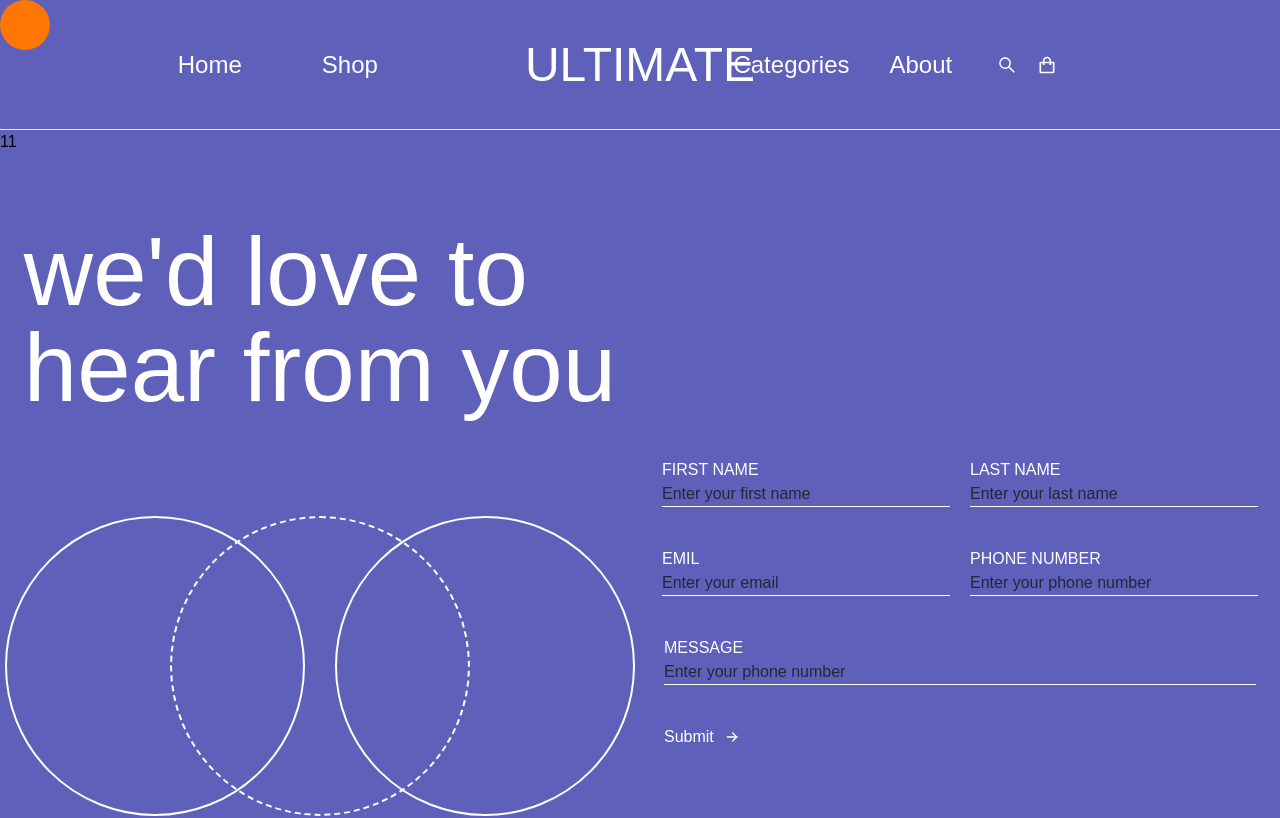
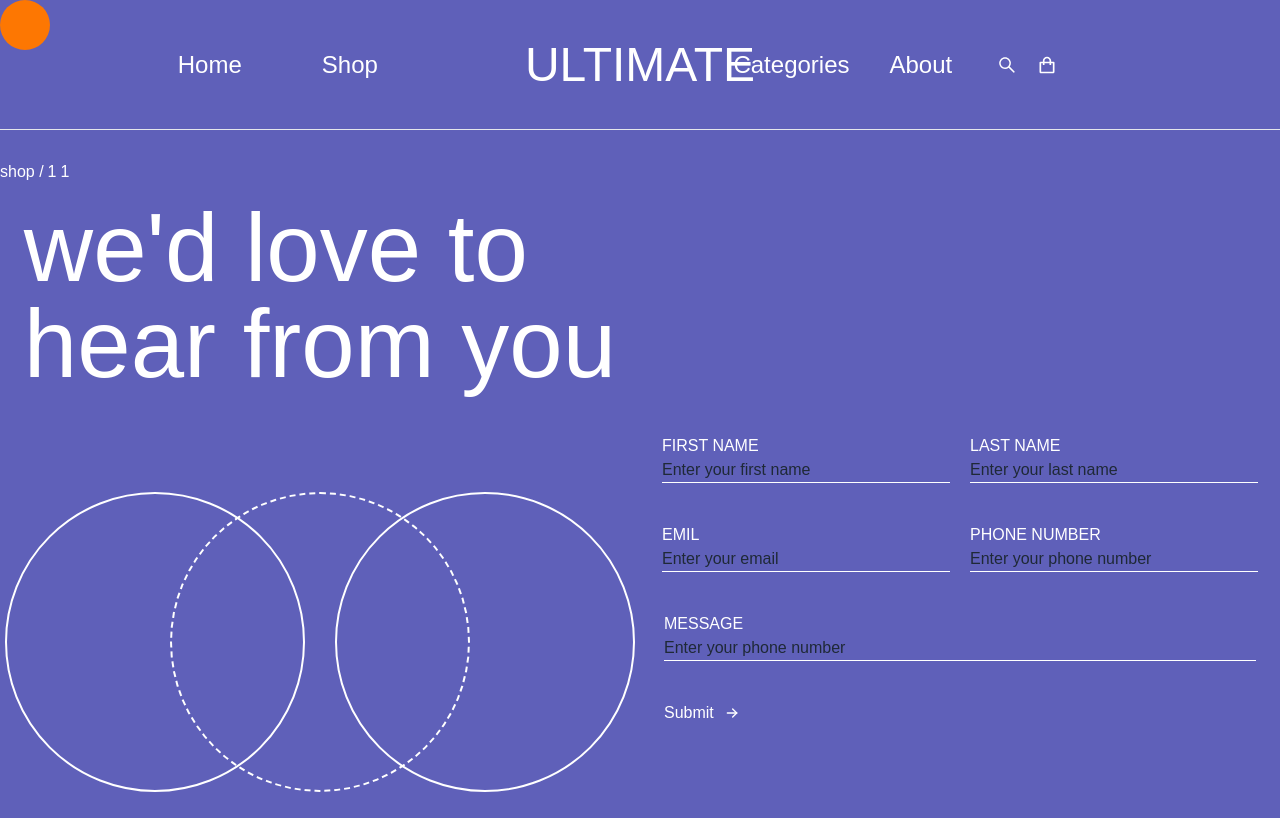
Before and after one commit to OBluemingO/gooyyzz, a React (Vite) app: page /shop/1/1 in a window 1280 px wide. Shown: the top 818 px of the page. Built offline with nearby package versions, Linux system fonts and the light colour scheme; no server answers.

Commit message:
[add] search route

```diff
--- /dev/null
+++ b/src/components/Breadcrumbs/Breadcrumb.jsx
@@ -0,0 +1,41 @@
+import React, { useMemo } from "react";
+import { Link } from "react-router-dom";
+
+const Breadcrumb = ({ path }) => {
+    const path_memo = useMemo(() => {
+        return path;
+    }, [path]);
+    return (
+        <span className="text-white flex gap-1 absolute lg:top-[160px]">
+            {path_memo.map((el, index) => {
+                if (el.name == path_memo.at(-1).name) {
+                    return (
+                        <span
+                            key={`breadcrumb-${path_memo.at(-1).name}-${index}`}
+                        >
+                            {el.name}
+                        </span>
+                    );
+                } else {
+                    const el_index = (path_memo.findIndex(alias => alias.name == el.name)) + 1
+                    const path_query =  '/' + path_memo.slice(0,el_index).reduce((acc, curr, index, ele) => {
+                      if(curr.name != ele.at(-1).name) return  acc + curr.name + `/?${ele[index+1].query}=`
+                      return acc + curr.name
+                    },'')
+                    return (
+                        <Link key={`breadcrumb-${el.name}-${index}`}
+                          to={path_query}
+                        >
+                            {el.name} /
+                        </Link>
+                        // <span key={`breadcrumb-${el.name}-${index}`}>
+                        //     {el.name} /
+                        // </span>
+                    );
+                }
+            })}
+        </span>
+    );
+};
+
+export default Breadcrumb;
--- a/src/components/cards/productListCard.jsx
+++ b/src/components/cards/productListCard.jsx
@@ -1,10 +1,31 @@
 import { MdFavoriteBorder } from "react-icons/md";
+import { useNavigate } from "react-router-dom";
 
-const ProductListCard = () => {
+const ProductListCard = ({
+    item_name_string,
+    item_code_string,
+    product_desc_string,
+    price_num,
+    special_price_num,
+    is_deal_bool,
+    stock_product_num,
+    categorie_string,
+    order_num,
+}) => {
+    const navigate = useNavigate();
+    const handleNavigate = () => {
+        navigate({ pathname: `/shop/${categorie_string}/${item_name_string}_${order_num}` });
+    };
+
     return (
-        <div className="w-full h-full bg-gray-400 rounded-[10px] overflow-hidden">
+        <div
+            className="w-full h-full bg-gray-400 rounded-[10px] overflow-hidden"
+            onClick={handleNavigate}
+        >
             <div className="relative wrapper-image h-[47%] overflow-hidden">
-                <div className="favorite-icon absolute w-[30px] h-[30x] right-[20px] top-[15px]"><MdFavoriteBorder size={30} /></div>
+                <div className="favorite-icon absolute w-[30px] h-[30x] right-[20px] top-[15px]">
+                    <MdFavoriteBorder size={30} />
+                </div>
                 <img
                     className="object-cover w-full h-full object-center"
                     src="https://picsum.photos/500/500"
@@ -28,7 +49,7 @@ const ProductListCard = () => {
                 </div>
                 <div className="flex lg:gap-[29px]">
                     <button className="border-none uppercase text-white py-2 px-7 rounded text-center bg-slate-500">
-                        order now
+                        Order Now
                     </button>
                 </div>
             </div>
--- a/src/pages/productDetail.jsx
+++ b/src/pages/productDetail.jsx
@@ -1,8 +1,19 @@
 import { useParams } from "react-router-dom";
+import Breadcrumb from "../components/Breadcrumbs/Breadcrumb";
 
 const ProductDetail = () => {
-    const { categorie,productId } = useParams();
-    return <div className="lg:pt-[130px]">{ categorie + productId}</div>;
+    const { categorie, productId } = useParams();
+
+    const path_breadcrumb = [
+        { name: "shop" },
+        { name: categorie, query: 'categorie' },
+        { name: productId, query: 'product' },
+    ];
+    return (
+        <div className="lg:pt-[130px] relative">
+            <Breadcrumb path={path_breadcrumb} />
+        </div>
+    );
 };
 
 export default ProductDetail;
--- a/src/pages/shop.jsx
+++ b/src/pages/shop.jsx
@@ -1,16 +1,21 @@
 import { motion as m } from "framer-motion";
+import { useSearchParams } from "react-router-dom";
 import SectionBanner from "./shop_section/section_banner";
 import SectionFeature from "./shop_section/section_feature";
 import SectionOrder from "./shop_section/section_order";
 import SectionProductList from "./shop_section/section_productList";
 
 const Shop = () => {
-    return <m.div className="h-auto w-full">
-      <SectionBanner />
-      <SectionProductList />
-      <SectionOrder />
-      <SectionFeature />
-    </m.div>;
+    const [searchParams] = useSearchParams();
+    const search_product = Object.fromEntries([...searchParams])
+    return (
+        <m.div className="h-auto w-full">
+            <SectionBanner />
+            <SectionProductList search={search_product} />
+            <SectionOrder />
+            <SectionFeature />
+        </m.div>
+    );
 };
 
 export default Shop;
--- a/src/pages/shop_section/section_productList.jsx
+++ b/src/pages/shop_section/section_productList.jsx
@@ -1,32 +1,67 @@
-import React, { useContext, useEffect, useState } from "react";
+import React, { useCallback, useContext, useEffect, useState } from "react";
 import { getProductList } from "../../api/shop";
 import ButtonProductlist from "../../components/buttons/buttonProductlist";
 import ProductListCard from "../../components/cards/productListCard";
 import Pagination from "../../components/Pagination/Pagination";
 import { Context } from "../../store";
 
-const SectionProductList = () => {
+const SectionProductList = ({ search }) => {
     const [categorie, setCategorie] = useState([
         {
             name: "All",
             total: 24,
+            product: Array(9)
+                .fill({
+                    item_name_string: "mock_item_name",
+                    categorie_string: "Pizza",
+                })
+                .concat(
+                    Array(8).fill({
+                        item_name_string: "mock_item_name",
+                        categorie_string: "Burgger",
+                    })
+                )
+                .concat(
+                    Array(7).fill({
+                        item_name_string: "mock_item_name",
+                        categorie_string: "Chicken",
+                    })
+                ),
         },
         {
             name: "Pizza",
             total: 9,
+            product: Array(9).fill({
+                item_name_string: "mock_item_name",
+                categorie_string: "Pizza",
+            }),
         },
         {
             name: "Burgger",
             total: 8,
+            product: Array(8).fill({
+                item_name_string: "mock_item_name",
+                categorie_string: "Burgger",
+            }),
         },
         {
             name: "Chicken",
             total: 7,
+            product: Array(7).fill({
+                item_name_string: "mock_item_name",
+                categorie_string: "Chicken",
+            }),
         },
     ]);
     const [selectCategorie, setSelectCategorie] = useState(0);
     const [currentPage, setCurrentPage] = useState(1);
     const { isLoading, handleLoading } = useContext(Context);
+
+    const setIndexCategorie =  useCallback(() => {
+        const { categorie: categorieSearch } = search;
+        const index = categorie.findIndex(el => el.name == categorieSearch )
+        if(index > -1) setSelectCategorie(index)
+    }, [search]);
 
     const fetchCategorie = async () => {
         const { data } = await getProductList();
@@ -37,8 +72,9 @@ const SectionProductList = () => {
     useEffect(() => {
         // assume is fetch data
         // fetchCategorie()
+
+        setIndexCategorie()
     }, []);
-
     const callBackButtonActive = (value) => {
         setSelectCategorie(value);
     };
@@ -66,10 +102,14 @@ const SectionProductList = () => {
                 </div>
             </div>
             <div className="w-full h-full lg:max-w-[1100px] lg:h-[1470px] lg:mx-auto grid lg:grid-cols-3 lg:grid-rows-3 lg:gap-8 ">
-                {Array(9)
-                    .fill(null)
+                {categorie[selectCategorie].product
+                    .slice(0, 9)
                     .map((el, index) => (
-                        <ProductListCard key={`product-list-card-${index}`} />
+                        <ProductListCard
+                            {...el}
+                            order_num={index + 1}
+                            key={`product-list-card-${index}`}
+                        />
                     ))}
             </div>
             <div className="w-full h-full lg:max-w-[1100px] mx-auto lg:mt-[60px]">
```
